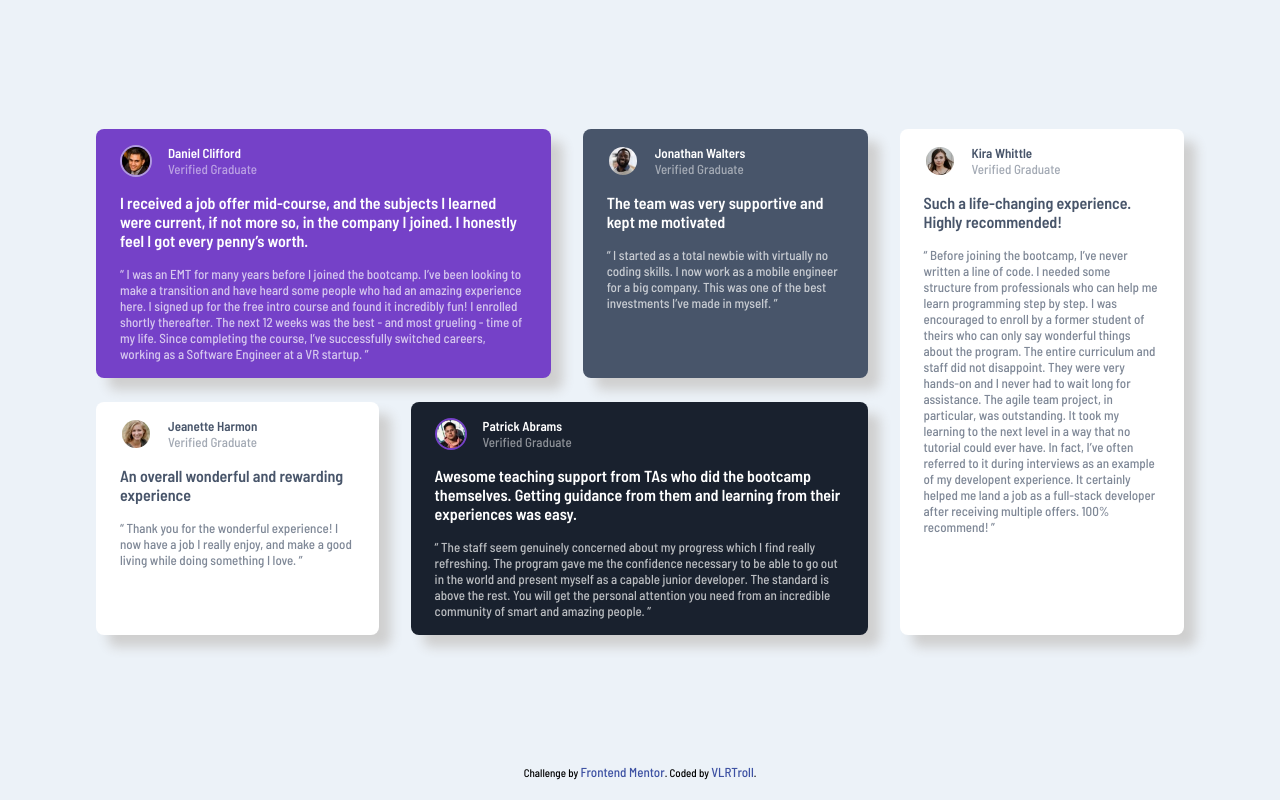
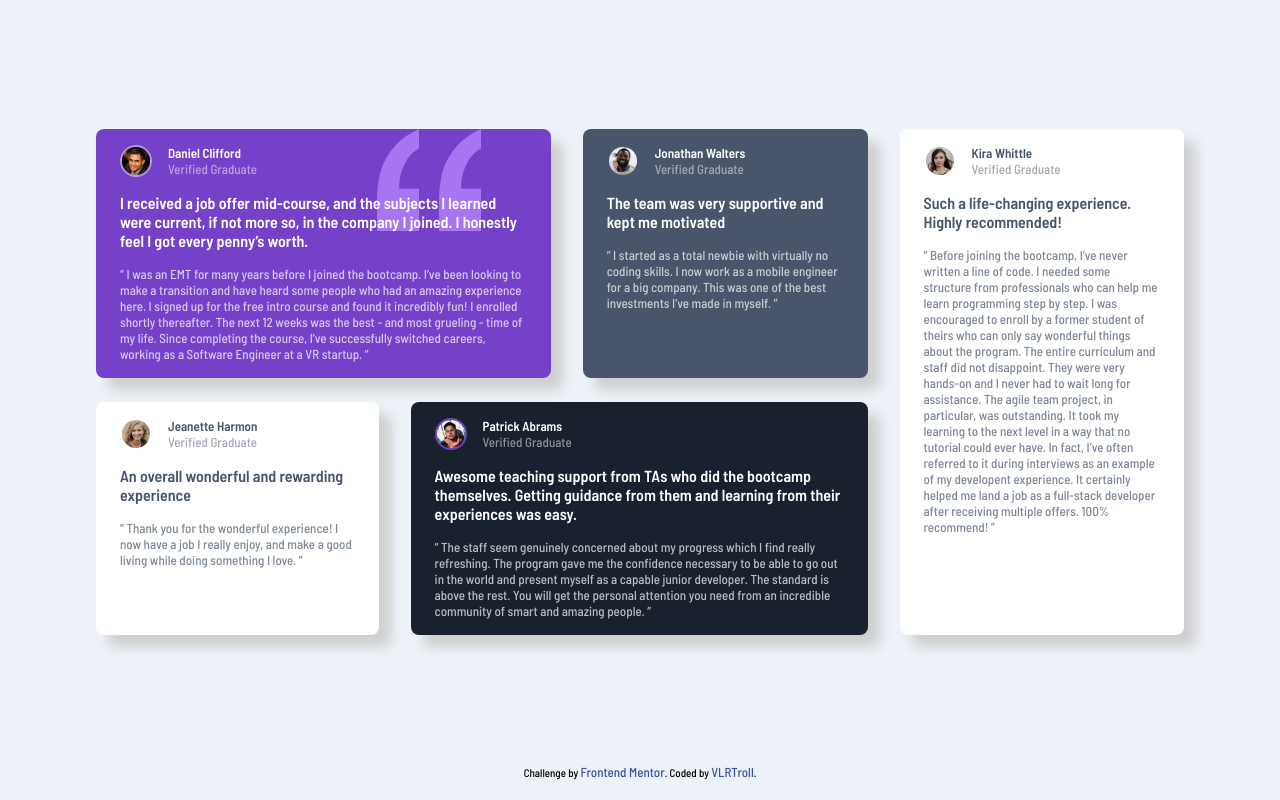
Before and after one commit to VLRTroll/testimonials-grid-section, a plain HTML site: page index.html in a window 1280 px wide. Drawn offline with Linux system fonts and the light colour scheme.

Commit message:
fix: :bug: Background image of Daniel's card added

```diff
--- a/style.css
+++ b/style.css
@@ -108,7 +108,11 @@ body {
 
 #daniel-card {
   grid-area: daniel;
+
   background-color: var(--moderate-violet);
+  background-image: url(./images/bg-pattern-quotation.svg);
+  background-repeat: no-repeat;
+  background-position: 80% 0%;
 }
 
 #daniel-card .avatar {
```
